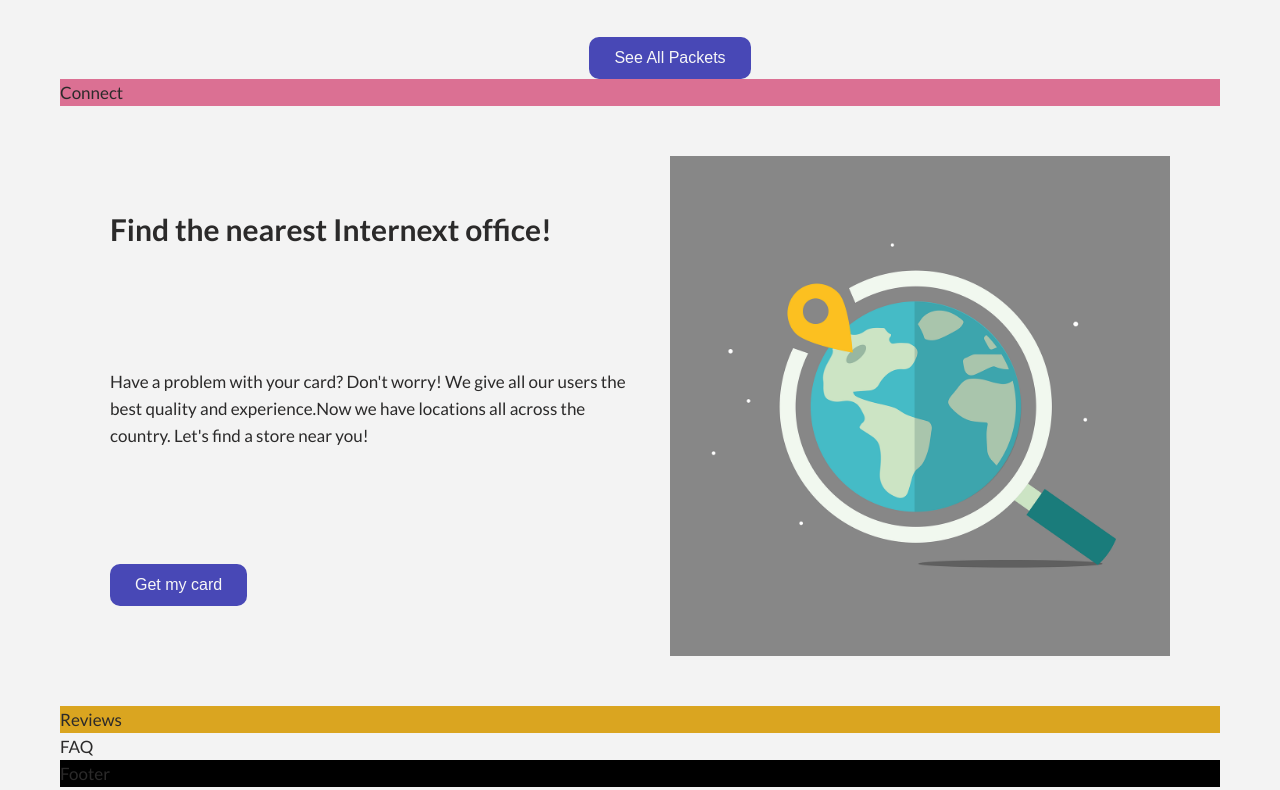
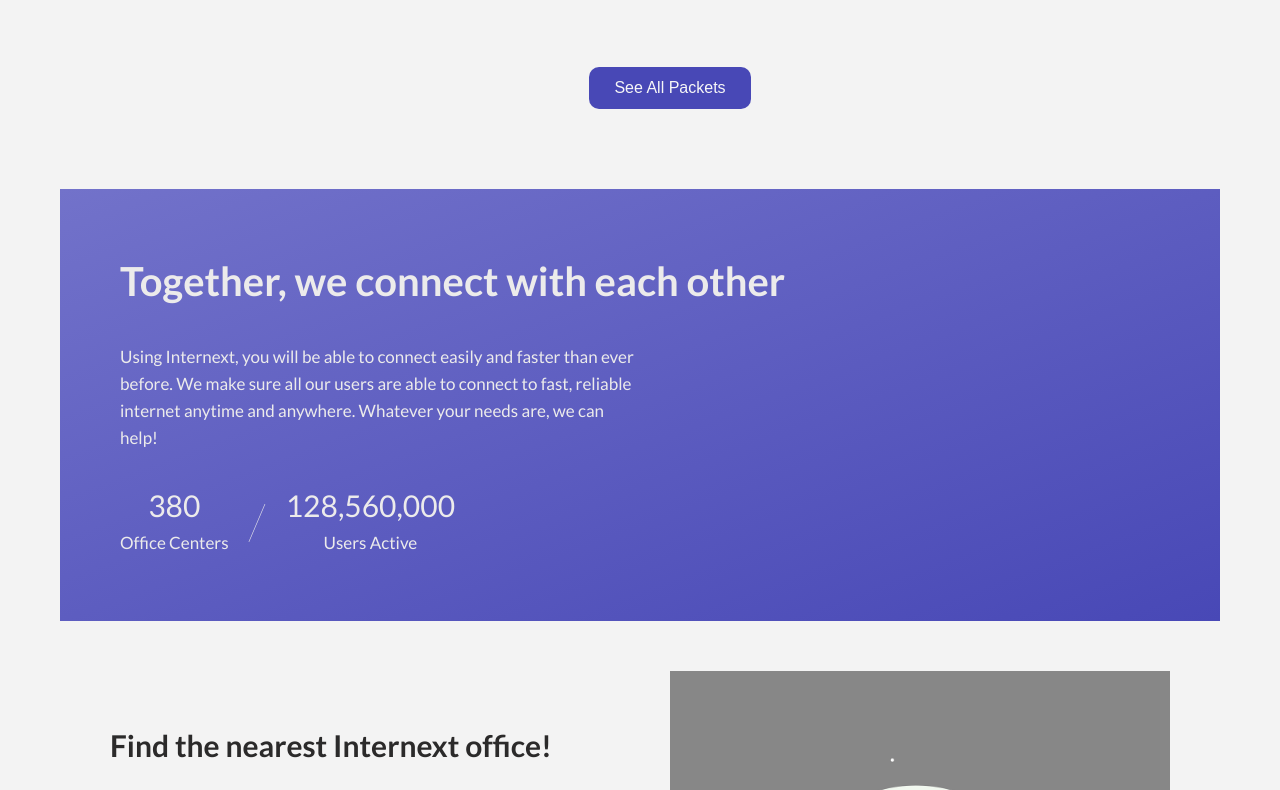
Before and after one commit to rtambunt/internext-landing-page, a website: page index.html in a window 1280 px wide. Shown: the part 1768-2558 px from the top of the page. Drawn offline with Linux system fonts and the light colour scheme.

Commit message:
Style connect section

```diff
--- a/index.html
+++ b/index.html
@@ -100,9 +100,29 @@
       <button class="btn">See All Packets</button>
     </section>
 
-    <div class="connect">Connect</div>
+    <section class="connect">
+      <h3 class="heading-2 connect__header">
+        Together, we connect with each other
+      </h3>
+      <p class="connect__text">
+        Using Internext, you will be able to connect easily and faster than ever
+        before. We make sure all our users are able to connect to fast, reliable
+        internet anytime and anywhere. Whatever your needs are, we can help!
+      </p>
+      <div class="connect__stats--list">
+        <div class="connect__stat">
+          <p class="connect__stat--num">380</p>
+          <p>Office Centers</p>
+        </div>
+        <p class="slash">/</p>
+        <div class="connect__stat">
+          <p class="connect__stat--num">128,560,000</p>
+          <p>Users Active</p>
+        </div>
+      </div>
+    </section>
 
-    <div class="location">
+    <section class="location">
       <h3 class="heading-3">Find the nearest Internext office!</h3>
       <img
         src="img/location-vector.png"
@@ -115,11 +135,11 @@
         country. Let's find a store near you!
       </p>
       <button class="btn">Get my card</button>
-    </div>
+    </section>
 
-    <div class="reviews">Reviews</div>
+    <section class="reviews">Reviews</section>
 
-    <div class="faq">FAQ</div>
+    <section class="faq">FAQ</section>
 
     <footer class="footer">Footer</footer>
   </body>
--- a/sass/_base.scss
+++ b/sass/_base.scss
@@ -4,10 +4,13 @@
 
 :root {
   --color-primary: rgb(72, 72, 182);
+  --color-primary-light: rgb(114, 114, 202);
   --color-primary-dark: rgb(85, 85, 182);
 
   --color-grey-dark-1: rgb(43, 42, 42);
   --color-grey-dark-2: rgb(65, 65, 65);
+
+  --color-grey-light: rgb(236, 235, 235);
 }
 
 * {
--- a/sass/_connect.scss
+++ b/sass/_connect.scss
@@ -1,4 +1,43 @@
 .connect {
-  background-color: palevioletred;
   grid-column: center-start / center-end;
+
+  padding: 6rem;
+  background: linear-gradient(
+    to bottom right,
+    var(--color-primary-light),
+    var(--color-primary)
+  );
+  color: var(--color-grey-light);
+  font-weight: 400;
+
+  &__header {
+    font-size: 4rem;
+    font-weight: 700;
+  }
+
+  &__text {
+    margin-top: 3rem;
+    width: 50%;
+  }
+
+  &__stats--list {
+    margin-top: 3rem;
+
+    display: grid;
+    grid-template-columns: max-content min-content max-content;
+    column-gap: 2rem;
+  }
+
+  &__stat {
+    text-align: center;
+
+    &--num {
+      font-size: 3rem;
+    }
+  }
 }
+
+.slash {
+  font-size: 5rem;
+  font-weight: 200;
+}
--- a/sass/_packages.scss
+++ b/sass/_packages.scss
@@ -1,5 +1,7 @@
 .packages {
   grid-column: center-start / full-end;
+
+  padding: 3rem 0 8rem 0;
 
   &__container {
     display: grid;
```
Also changed, not shown: css/style.css.
